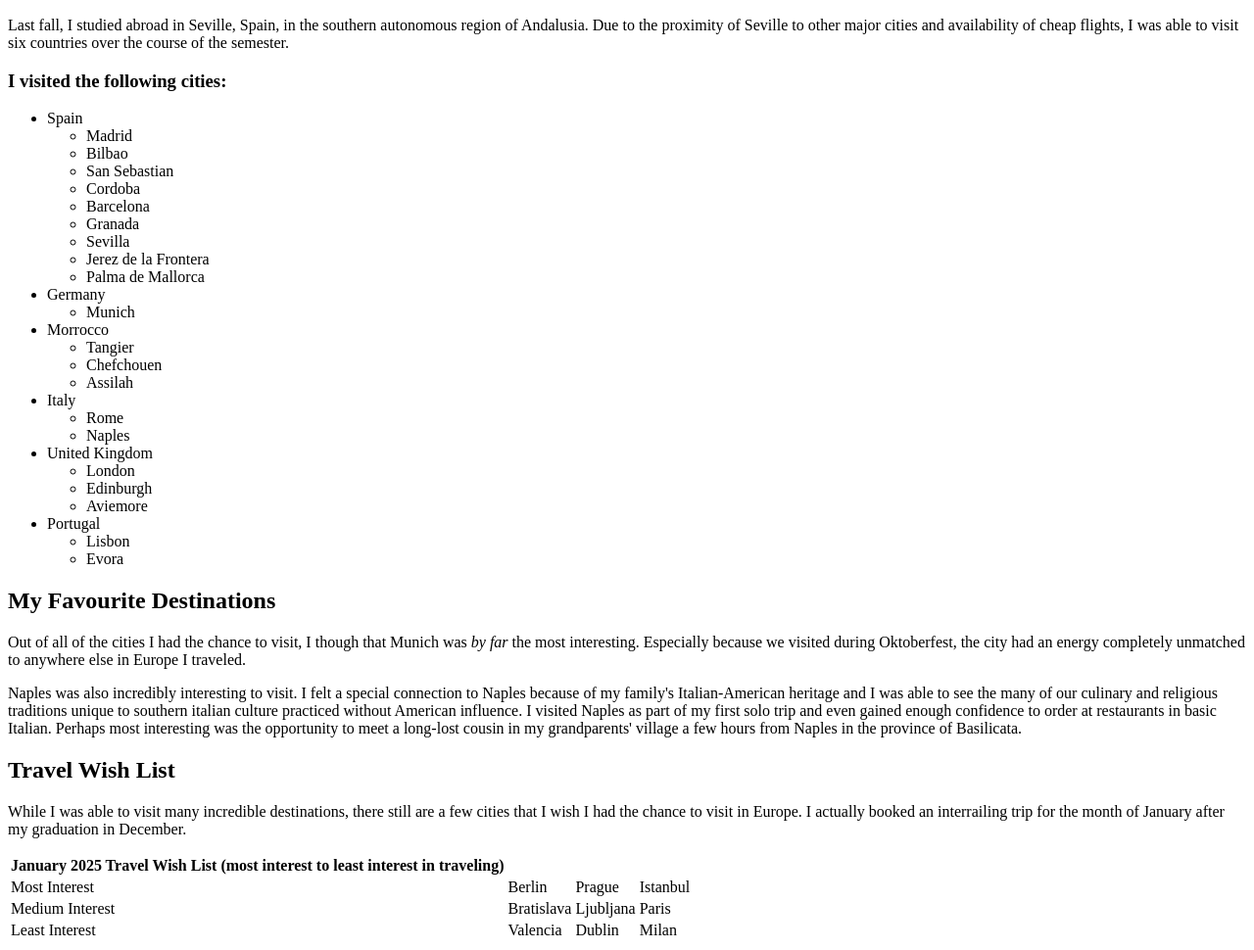
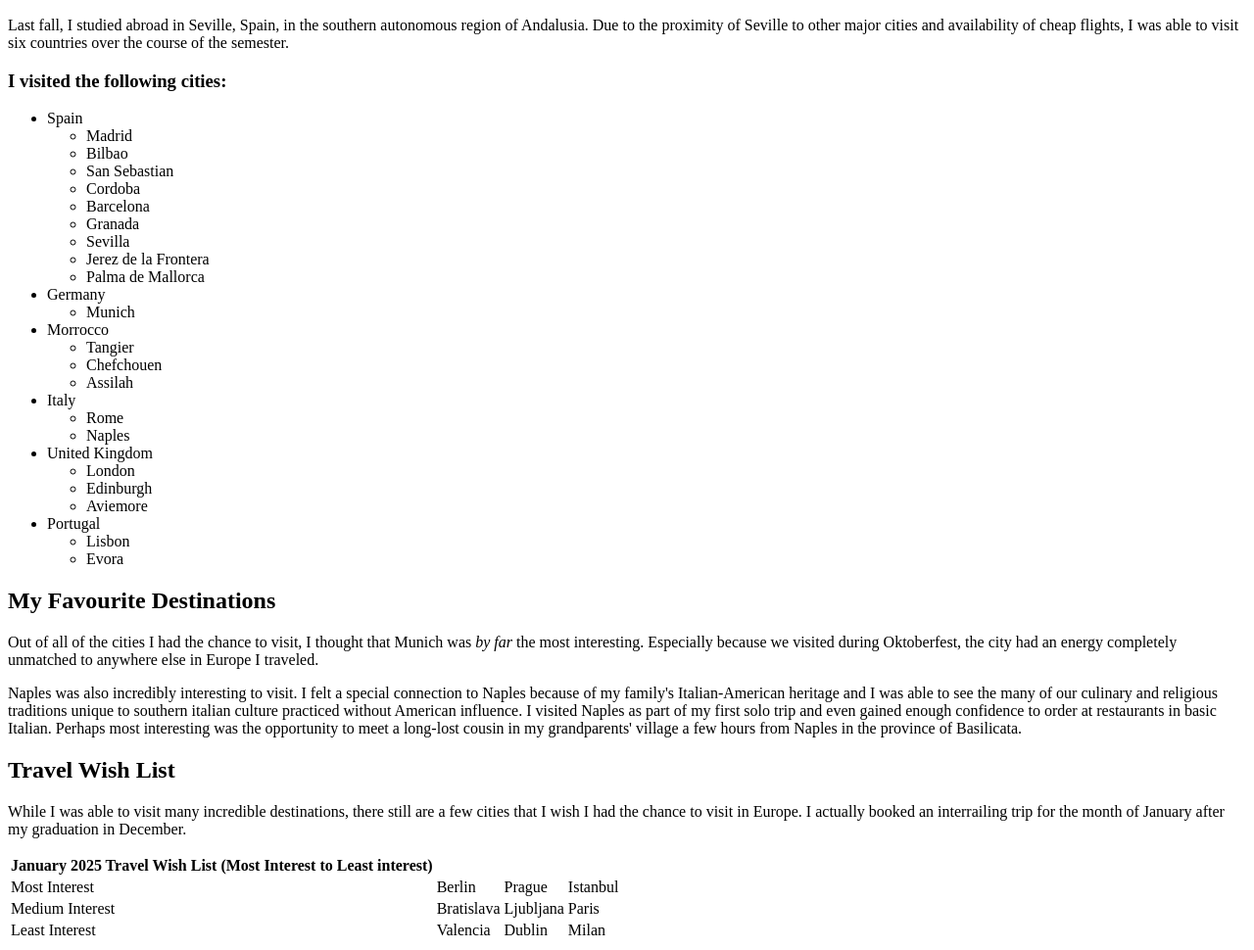
Before and after one commit to christianlamantia/christianlamantia.github.io, a plain HTML site: page index.html in a window 1280 px wide. Shown: the part 110-1080 px from the top of the page at 98% size. Drawn offline with Linux system fonts and the light colour scheme.

Commit message:
fixed typos

```diff
--- a/index.html
+++ b/index.html
@@ -49,14 +49,14 @@
                         </ul>
                 </ul>
         <h2>My Favourite Destinations</h2>
-         <p>Out of all of the cities I had the chance to visit, I though that Munich was <em>by far</em> the most interesting. Especially because we visited during Oktoberfest, the city had an energy completely unmatched to anywhere else in Europe I traveled.</p>
+         <p>Out of all of the cities I had the chance to visit, I thought that Munich was <em>by far</em> the most interesting. Especially because we visited during Oktoberfest, the city had an energy completely unmatched to anywhere else in Europe I traveled.</p>
           <p>Naples was also incredibly interesting to visit. I felt a special connection to Naples because of my family's Italian-American heritage and I was able to see the many of our culinary and religious traditions unique to southern italian culture practiced without American influence. I visited Naples as part of my first solo trip and even gained enough confidence to order at restaurants in basic Italian. Perhaps most interesting was the opportunity to meet a long-lost cousin in my grandparents' village a few hours from Naples in the province of Basilicata.</p>
         <h2>Travel Wish List</h2>
             <p>While I was able to visit many incredible destinations, there still are a few cities that I wish I had the chance to visit in Europe. I actually booked an interrailing trip for the month of January after my graduation in December.</p>
 
                 <table>
                     <tr>
-                    <th>January 2025 Travel Wish List (most interest to least interest in traveling) </th>
+                    <th>January 2025 Travel Wish List (Most Interest to Least interest) </th>
                         <tr>
                             <td>Most Interest</td>
                             <td>Berlin</td>
```
